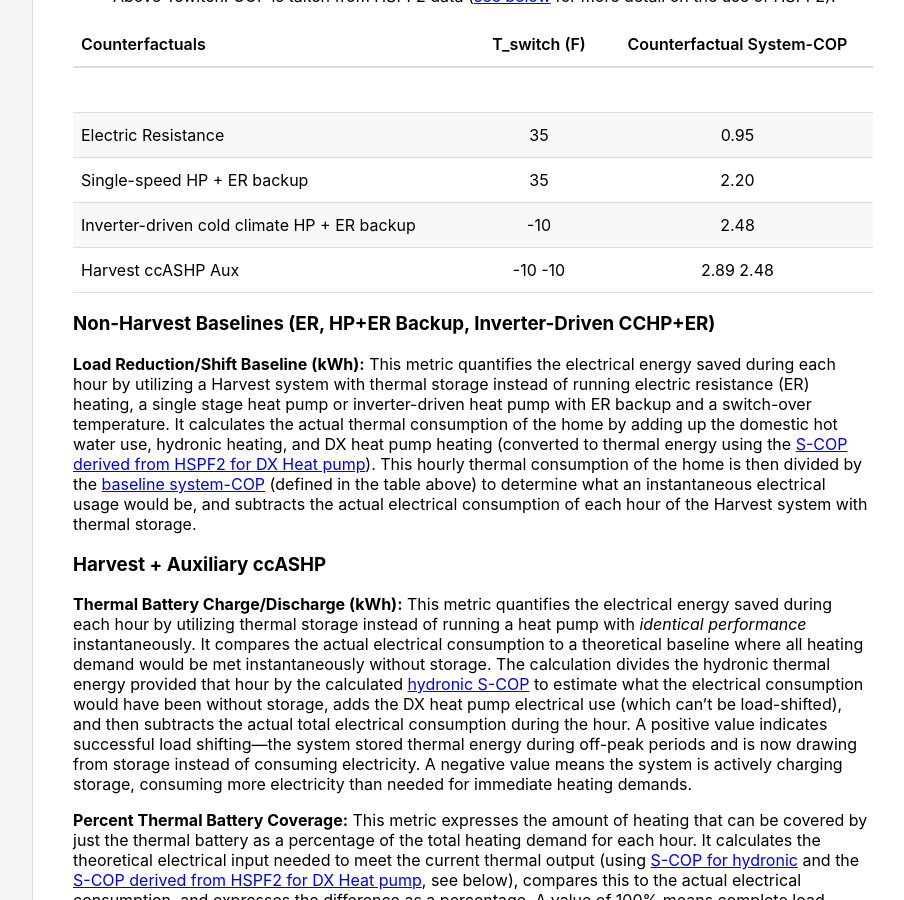
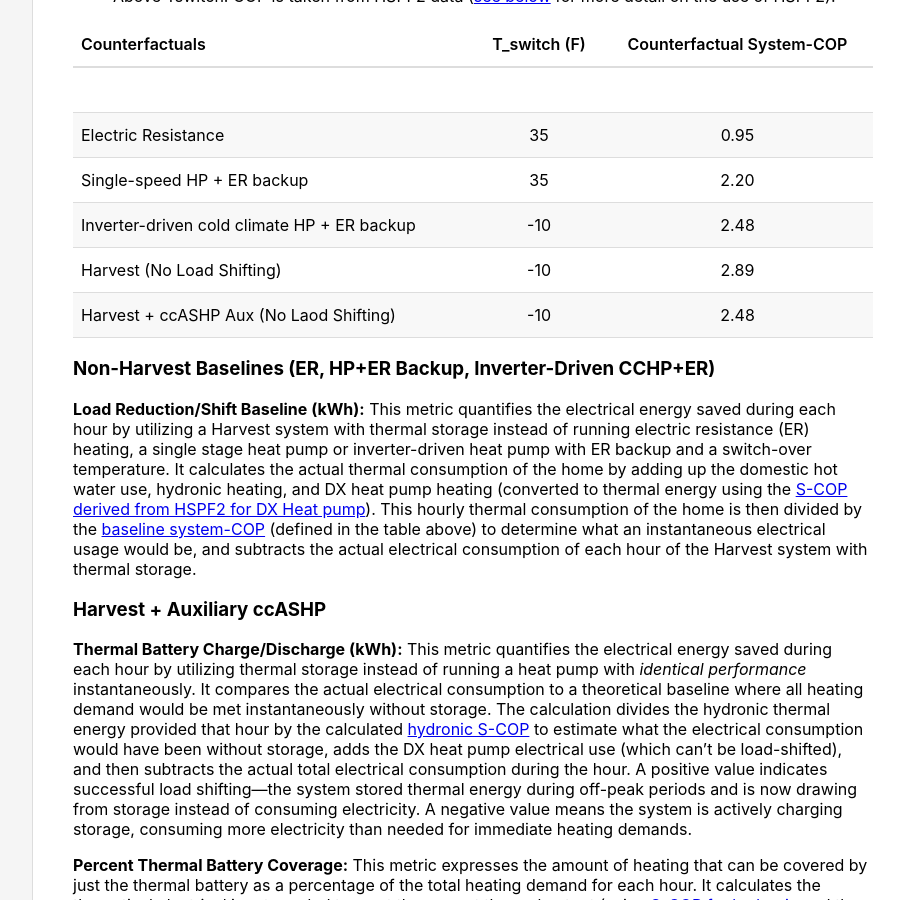
Before and after one commit to wattcarbon/docs.wattcarbon.com, a Jekyll site: the page built from _m-and-v/harvest-thermal/plans/2.md, in a window 1280 px wide and 900 px high, scrolled down 3745 px. Shown: the whole window, without its empty margins (258-1162 px from the left). Built offline with Jekyll 4.4.1, drawn with Linux system fonts in a browser that asks for light colours.

Commit message:
Fix table formatting

```diff
--- a/_m-and-v/harvest-thermal/plans/2.md
+++ b/_m-and-v/harvest-thermal/plans/2.md
@@ -107,9 +107,10 @@ The Baseline system-COP is currently defined as a linear curve in 2 segments:
 | :---- | :---: | :---: |
 |  |  |  |
 | Electric Resistance | 35 | 0.95 |
-| Single-speed HP \+ ER backup | 35 | 2.20 |
-| Inverter-driven cold climate HP \+ ER backup | \-10 | 2.48 |
-| Harvest  ccASHP Aux | \-10 \-10 | 2.89 2.48 |
+| Single-speed HP + ER backup | 35 | 2.20 |
+| Inverter-driven cold climate HP + ER backup | -10 | 2.48 |
+| Harvest (No Load Shifting) | -10 | 2.89 |
+| Harvest + ccASHP Aux (No Laod Shifting)| -10 | 2.48 |
 
 ### Non-Harvest Baselines (ER, HP+ER Backup, Inverter-Driven CCHP+ER)
 
```
